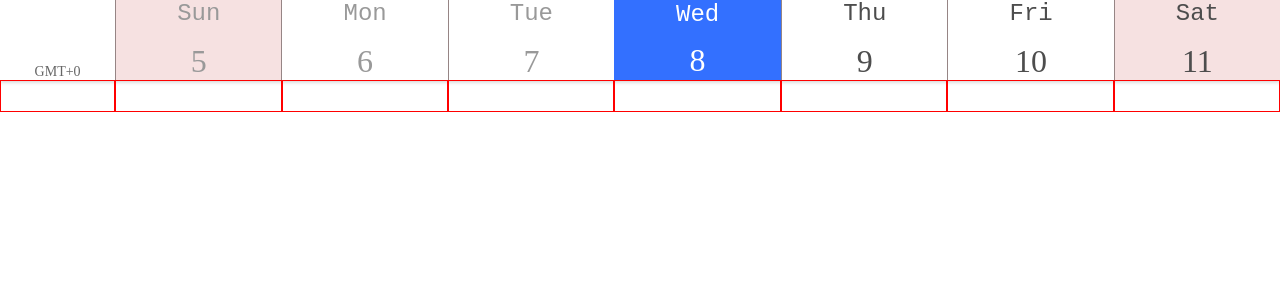
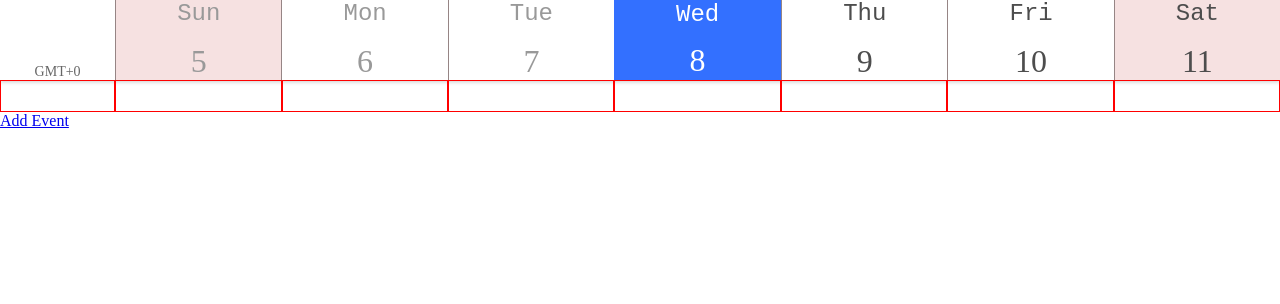
Before and after one commit to lzhhe/COMP3019J-Web-Application-Develop-Project, a Flask app: template App/templates/viewWeek.html in a window 1280 px wide. Shown: the part 55-359 px from the top of the page. Run offline with Flask 3, Linux system fonts and the light colour scheme; the template is opened without the code that fills it, so the values that code supplies are empty; parts of the project's set-up code (start-up, migrations or seed data) failed here and were passed over; some libraries are stand-ins or nearby versions.

Commit message:
addEvent database (not finish)

```diff
--- a/App/models.py
+++ b/App/models.py
@@ -20,11 +20,12 @@ class Event(db.Model):
     EID = db.Column(db.Integer, primary_key=True, autoincrement=True)
     username = db.Column(db.String(255), db.ForeignKey('user.username'))
     eventTitle = db.Column(db.String(256), unique=True, nullable=False)
-    content = db.Column(db.String, nullable=False)
+    content = db.Column(db.Text, nullable=False)
     startDate = db.Column(db.Date)
-    endDate = db.Column(db.Date,nullable=False)
+    endDate = db.Column(db.Date, nullable=False)
     startTime = db.Column(db.Time)
     endTime = db.Column(db.Time,nullable=False)
+    eventStatus = db.Column(db.Integer, nullable=False) # 0 Event 1 DDL
 
     @property
     def durationDate(self):
--- a/App/templates/viewWeek.html
+++ b/App/templates/viewWeek.html
@@ -32,6 +32,9 @@
             <div class="col-2"></div>
             <div class="col-2"></div>
             <div class="col-2"></div>
+            <div class="add-event-container">
+                <a href="{{ url_for('cal_u.addEvent') }}" class="add-event-btn">Add Event</a>
+            </div>
         </div>
 
     </div>
```
Also changed, not shown: App/views.py (+6 -2 lines).
